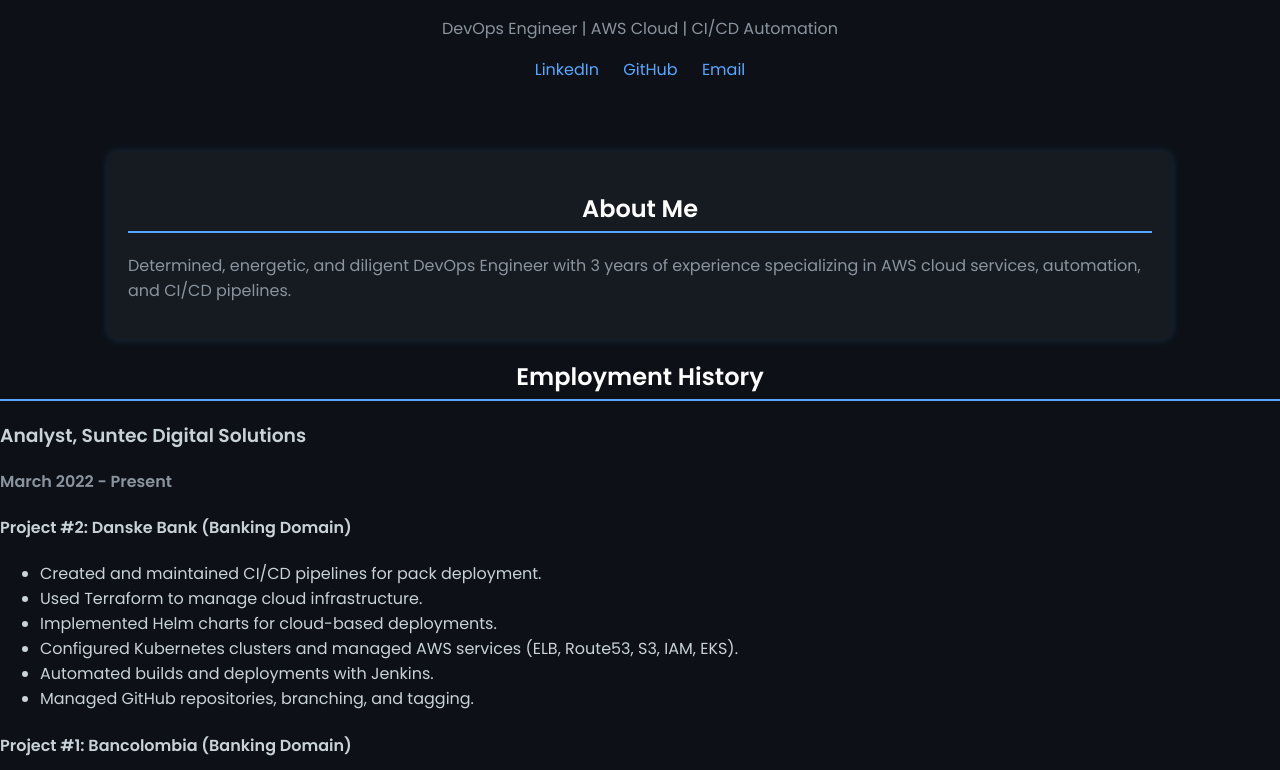
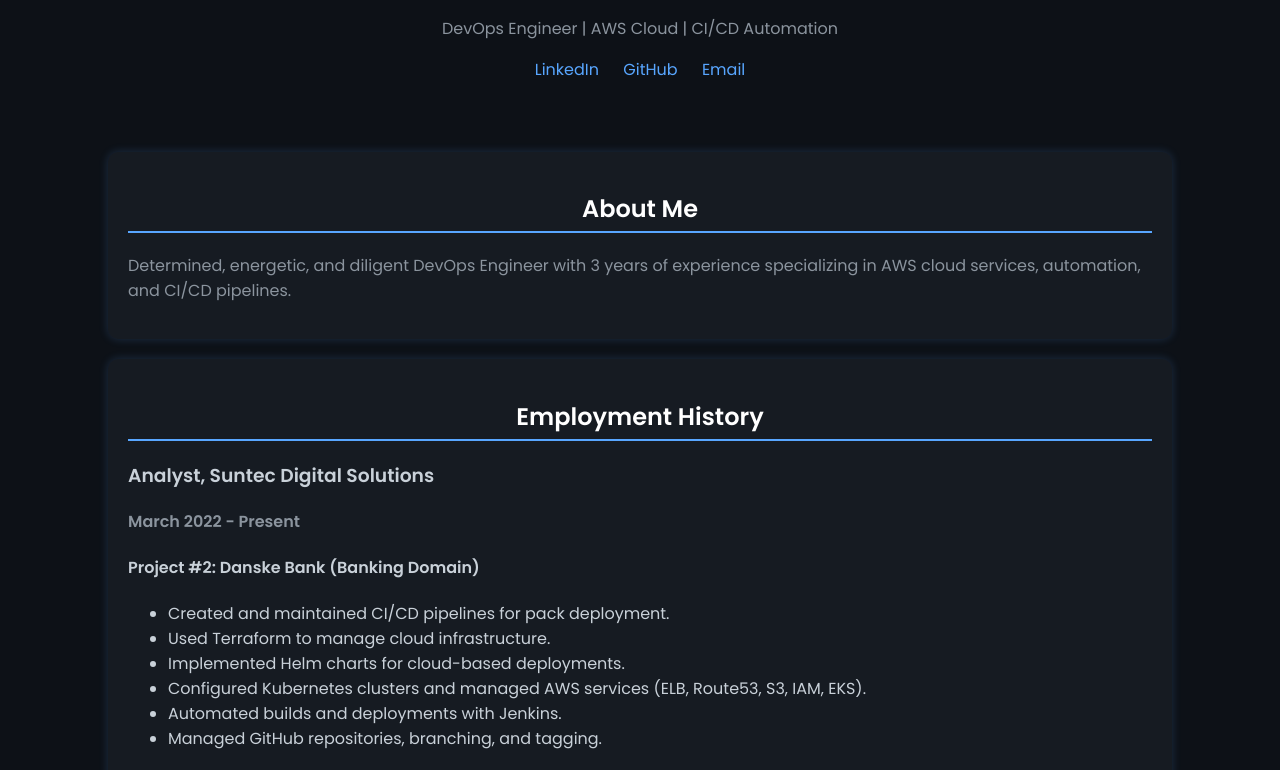
Before and after one commit to UppalaLikhitha/UppalaLikhitha.github.io, a plain HTML site: page index.html in a window 1280 px wide. Shown: the part 114-884 px from the top of the page. Drawn offline with Linux system fonts and the light colour scheme.

Commit message:
Update styles.css

```diff
--- a/styles.css
+++ b/styles.css
@@ -48,6 +48,14 @@ p {
     border-radius: 10px;
     box-shadow: 0px 0px 10px rgba(88, 166, 255, 0.2);
 }
+.employment-history {
+    width: 80%;
+    margin: 20px auto;
+    background: #161b22;
+    padding: 20px;
+    border-radius: 10px;
+    box-shadow: 0px 0px 10px rgba(88, 166, 255, 0.2);
+}
 
 h2 {
     color: #ffffff;
```
